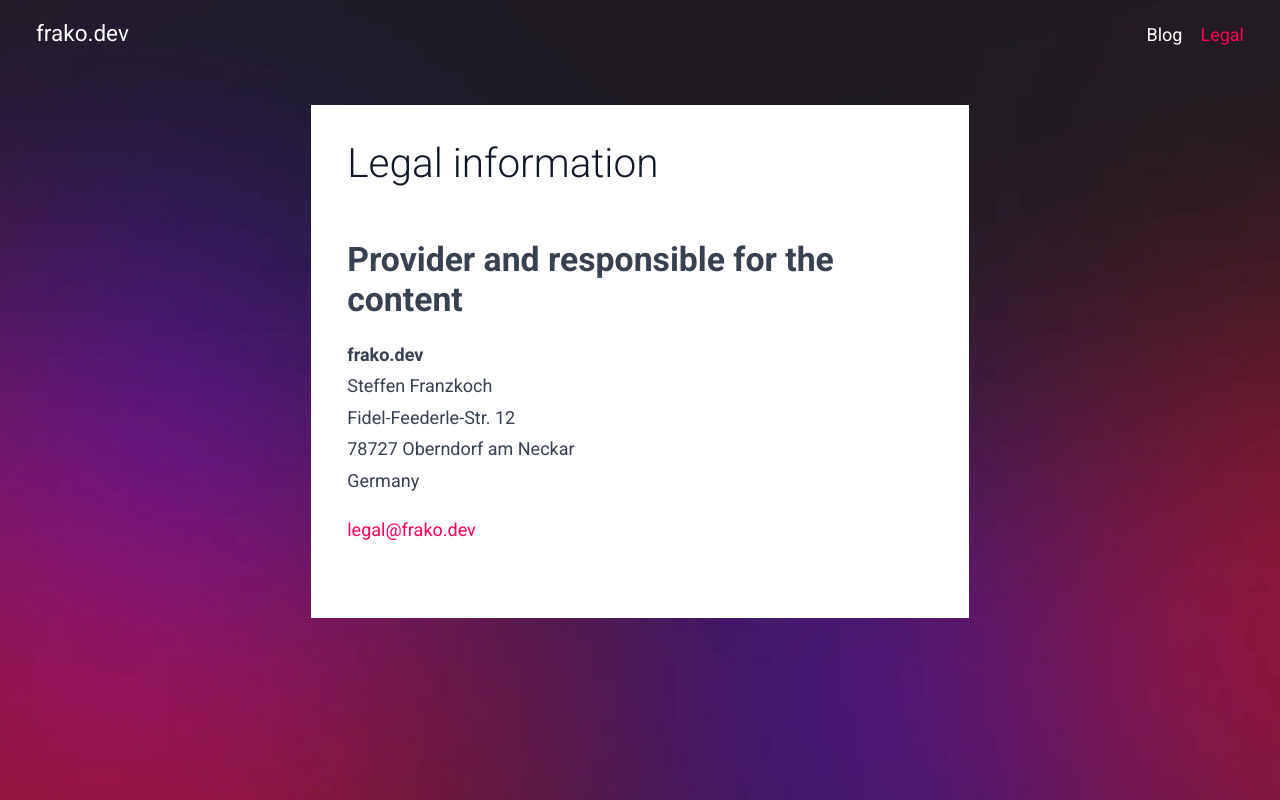
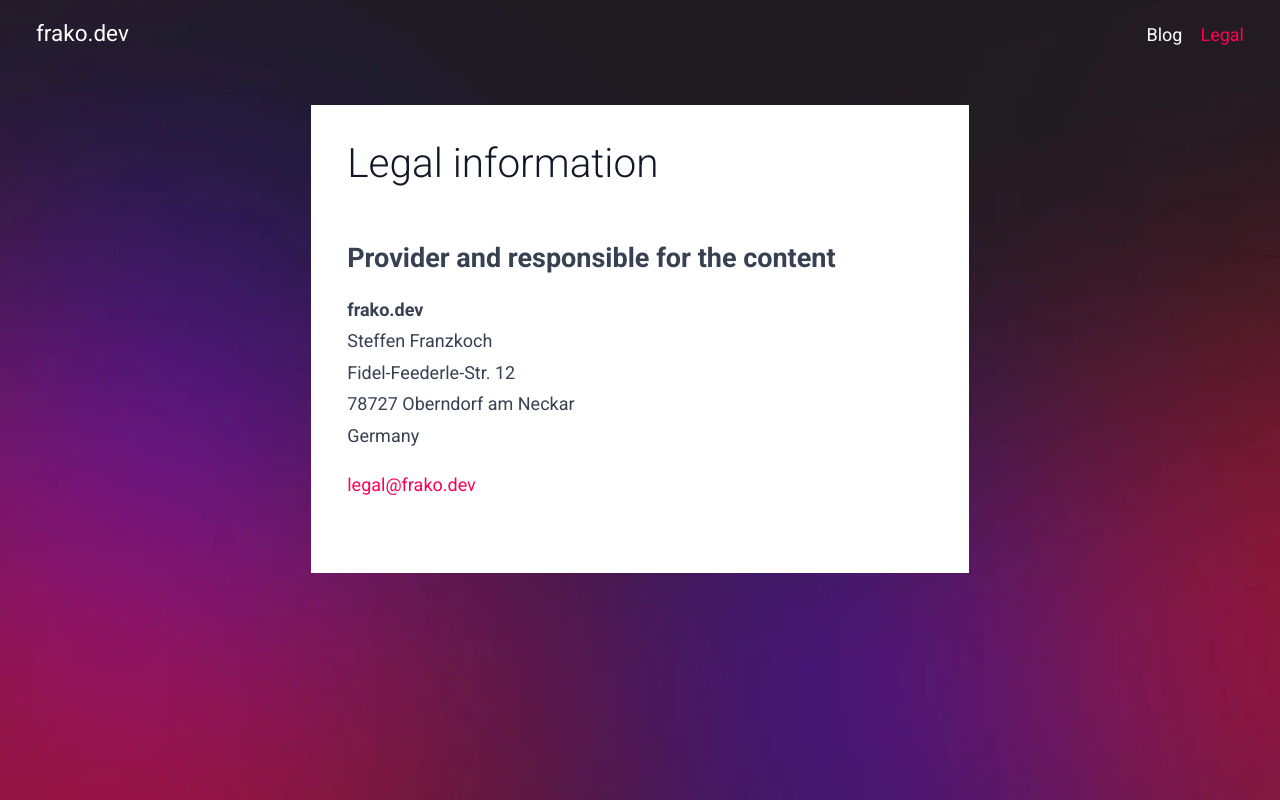
Before and after one commit to s22h/frako.dev, a Next.js app: page /legal-information in a window 1280 px wide. Built offline with nearby package versions, Linux system fonts and the light colour scheme.

Commit message:
Lower font size of h2 in prose containers

```diff
--- a/styles/tailwind.css
+++ b/styles/tailwind.css
@@ -40,7 +40,7 @@
 	}
 
 	.prose h2 {
-		@apply text-xl md:text-3xl font-bold mt-12 mb-4;
+		@apply text-xl md:text-2xl font-bold mt-12 mb-4;
 	}
 
 	.prose h3 {
```
